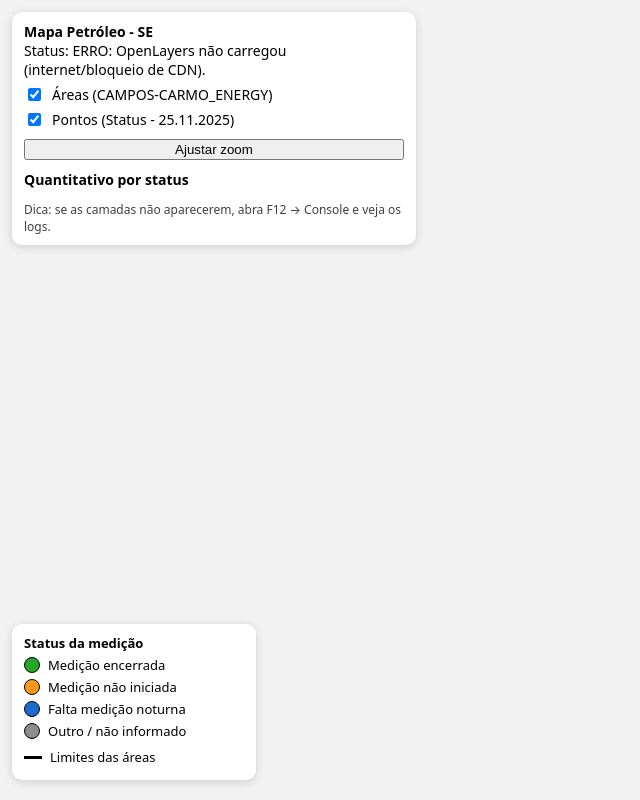
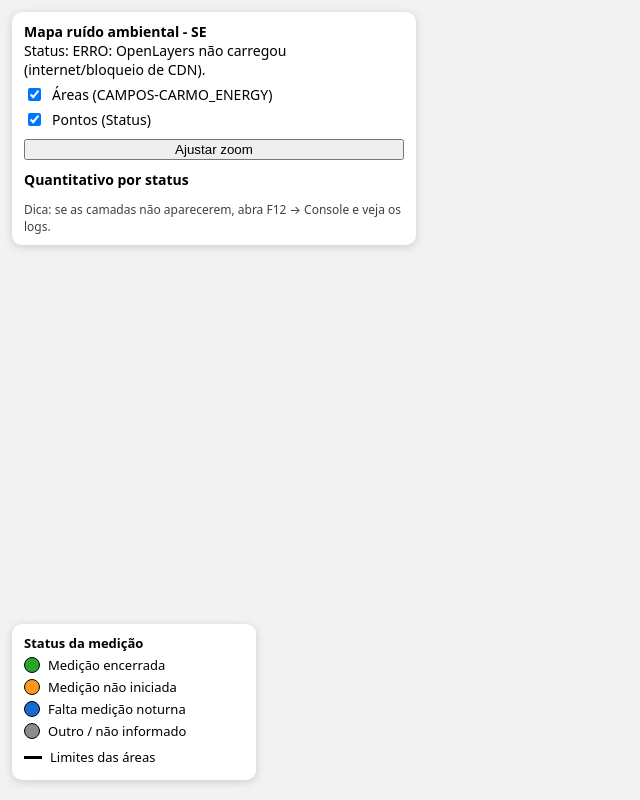
Before and after one commit to GlauberBarros/mapa-petroleo-se-2, a plain HTML site: page index.html in a window 1280 px wide. Shown: the whole page, without its empty margins (0-640 px from the left). Drawn offline with nearby package versions, Linux system fonts and the light colour scheme; a script that the page names is missing.

Commit message:
Update index.html

```diff
--- a/index.html
+++ b/index.html
@@ -94,11 +94,11 @@
 
   <!-- Painel principal -->
   <div class="panel">
-    <div><b>Mapa Petróleo - SE</b></div>
+    <div><b>Mapa ruído ambiental - SE</b></div>
     <div>Status: <span id="status">Carregando…</span></div>
 
     <label><input type="checkbox" id="chkAreas" checked> Áreas (CAMPOS-CARMO_ENERGY)</label>
-    <label><input type="checkbox" id="chkPontos" checked> Pontos (Status - 25.11.2025)</label>
+    <label><input type="checkbox" id="chkPontos" checked> Pontos (Status)</label>
 
     <button id="btnRefit">Ajustar zoom</button>
 
```
